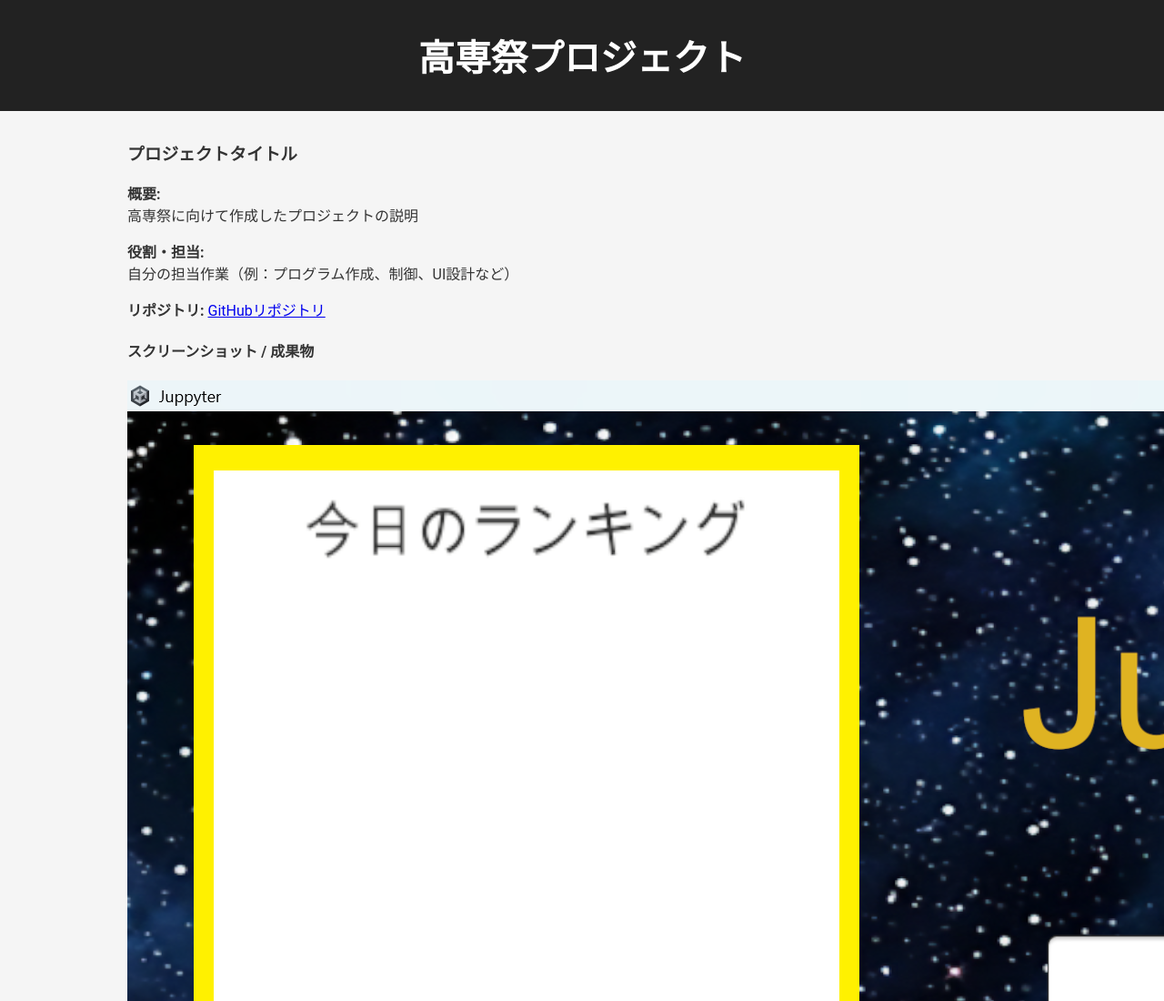
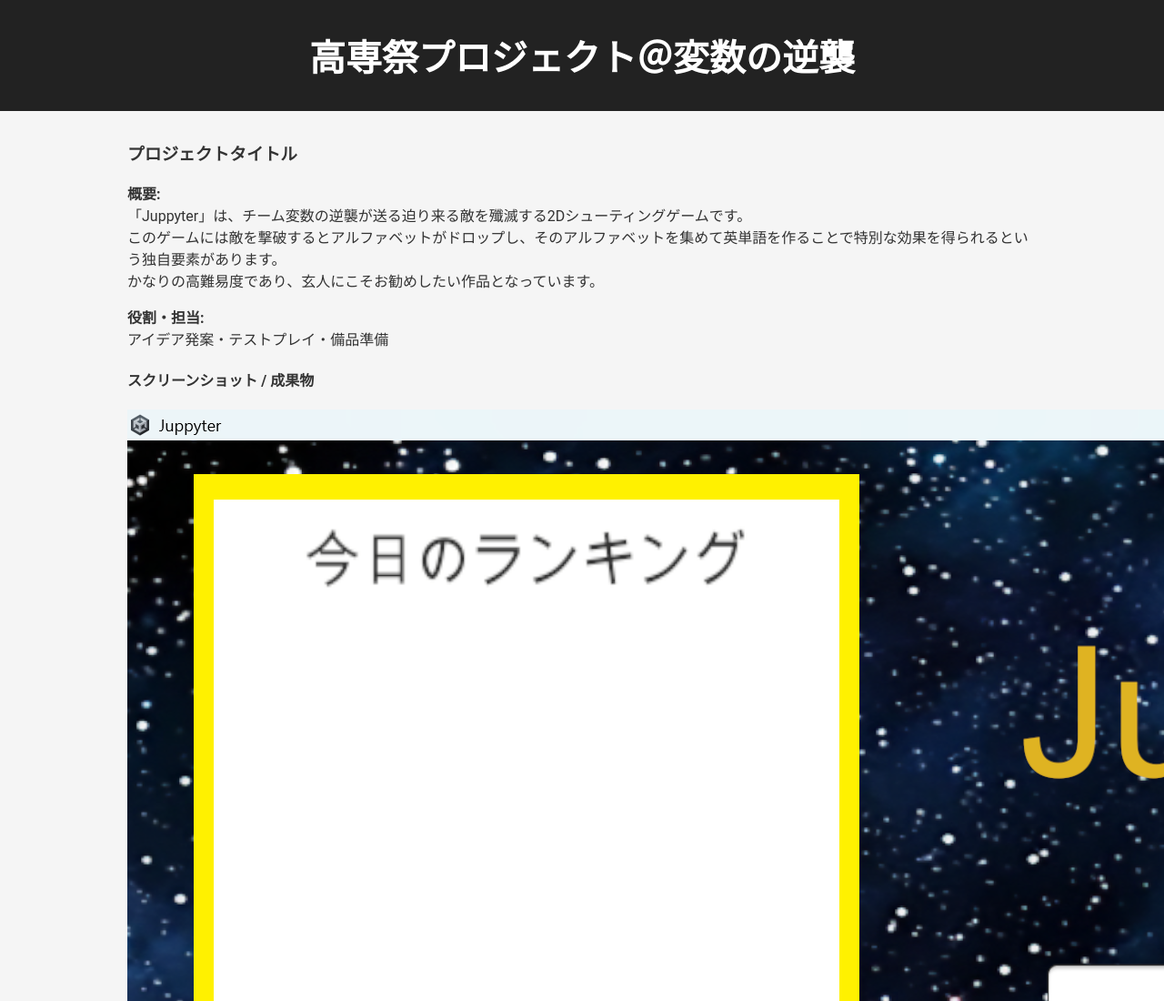
Before and after one commit to ToTi-Hub/portfolio, a plain HTML site: page kosen_fes.html in a window 1280 px wide. Shown: the top 1100 px of the page at 91% size. Drawn offline with Linux system fonts and the light colour scheme.

Commit message:
高専祭ページ編集

```diff
--- a/kosen_fes.html
+++ b/kosen_fes.html
@@ -3,7 +3,7 @@
 <head>
     <meta charset="UTF-8">
     <meta name="viewport" content="width=device-width, initial-scale=1.0">
-    <title>高専祭プロジェクト<br>
+    <title>高専祭プロジェクト＠変数の逆襲<br>
 「Juppyter」
     </title>
     <link rel="stylesheet" href="style.css">
@@ -11,7 +11,7 @@
 <body>
 
 <header>
-    <h1>高専祭プロジェクト</h1>
+    <h1>高専祭プロジェクト＠変数の逆襲</h1>
 </header>
 
 <main>
@@ -20,22 +20,18 @@
             <h3>プロジェクトタイトル</h3>
             <p>
                 <strong>概要:</strong><br>
-                高専祭に向けて作成したプロジェクトの説明
+                「Juppyter」は、チーム変数の逆襲が送る迫り来る敵を殲滅する2Dシューティングゲームです。<br>
+                このゲームには敵を撃破するとアルファベットがドロップし、そのアルファベットを集めて英単語を作ることで特別な効果を得られるという独自要素があります。<br>
+                かなりの高難易度であり、玄人にこそお勧めしたい作品となっています。
             </p>
             <p>
                 <strong>役割・担当:</strong><br>
-                自分の担当作業（例：プログラム作成、制御、UI設計など）
-            </p>
-            <p>
-                <strong>リポジトリ:</strong>
-                <a href="https://github.com/ToTi-Hub/portfolio" target="_blank" rel="noopener noreferrer">
-                    GitHubリポジトリ
-                </a>
+                アイデア発案・テストプレイ・備品準備
             </p>
             <h4>スクリーンショット / 成果物</h4>
-            <img src="images/fes_ss1.png" alt="高専祭プロジェクト画像1">
-            <img src="images/fes_ss2.png" alt="高専祭プロジェクト画像2">
-            <img src="images/fes_ss3.png" alt="高専祭プロジェクト画像3">
+            <img src="images/fes_ss1.png" alt="Juppyterプレイ画像1">
+            <img src="images/fes_ss2.png" alt="Juppyterプレイ画像2">
+            <img src="images/fes_ss3.png" alt="Juppyterプレイ画像3">
         </div>
     </section>
 
```
Also changed, not shown: index.html (+1 -1 lines).
